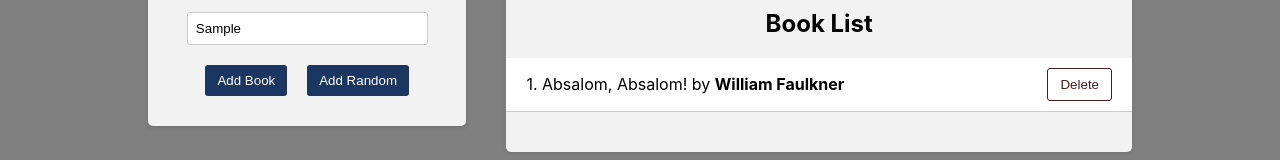
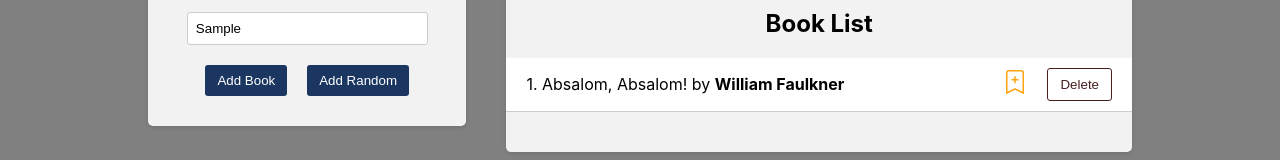
Before and after one commit to shurikandrew/React_BookLibrary_App, a React (Create React App) app in the folder frontend/: page / in a window 1280 px wide. Both pictures are taken after typing "Sample", "Sample" into the empty fields and a click on the button "Add Random". Shown: the part 302-462 px from the top of the page. Built offline with nearby package versions, Linux system fonts and the light colour scheme.

Commit message:
Icons, Mark/Unmark as favorite added

```diff
--- a/frontend/package.json
+++ b/frontend/package.json
@@ -9,6 +9,7 @@
     "@testing-library/user-event": "^13.5.0",
     "react": "^18.3.1",
     "react-dom": "^18.3.1",
+    "react-icons": "^5.2.1",
     "react-redux": "^8.1.2",
     "react-scripts": "5.0.1",
     "uuid": "^10.0.0",
--- a/frontend/src/App.js
+++ b/frontend/src/App.js
@@ -17,8 +17,6 @@ function App() {
           <BookList/>
         </div>
       </main>
-
-
     </div>
   );
 }
--- a/frontend/src/components/BookForm/BookForm.js
+++ b/frontend/src/components/BookForm/BookForm.js
@@ -16,7 +16,8 @@ const BookForm = (props) => {
 
         const book = {
             ...randomBook,
-            id: uuidv4()
+            id: uuidv4(),
+            isFavorite: false
         };
 
         dispatch(addBook(book));
@@ -29,7 +30,8 @@ const BookForm = (props) => {
             const book = {
                 title,
                 author,
-                id: uuidv4()
+                id: uuidv4(),
+                isFavorite: false
             };
 
             dispatch( addBook(book) );
--- a/frontend/src/components/BookList/BookList.js
+++ b/frontend/src/components/BookList/BookList.js
@@ -1,11 +1,16 @@
 import {useDispatch, useSelector} from "react-redux";
+import { BsBookmarkPlus, BsBookmarkStarFill } from 'react-icons/bs';
 import './BookList.css';
-import {deleteBook} from "../../redux/books/actionCreators";
+import {deleteBook, changeFavorite} from "../../redux/books/actionCreators";
 const BookList = () => {
     const books = useSelector(
         (state) => state.books
     );
     const dispatch = useDispatch();
+
+    const handleChangeFavorite = (id) => {
+        dispatch(changeFavorite(id));
+    }
 
     return(
         <div className="app-block book-list">
@@ -21,6 +26,13 @@ const BookList = () => {
                                     {++i}. {book.title} by <strong>{book.author}</strong>
                                 </div>
                                 <div className="book-actions" >
+                                    <span onClick={() => handleChangeFavorite(book.id)}>
+                                        {
+                                            book.isFavorite ?
+                                                <BsBookmarkStarFill className='star-icon' /> :
+                                                <BsBookmarkPlus className='star-icon' />
+                                        }
+                                    </span>
                                     <button
                                         onClick={() => {dispatch(deleteBook(book.id))}}
                                     >Delete</button>
--- a/frontend/src/redux/books/actionCreators.js
+++ b/frontend/src/redux/books/actionCreators.js
@@ -11,5 +11,12 @@ export const deleteBook = (bookId) => {
     return {
         type: action.DELETE_BOOK,
         payload: bookId
-    }
+    };
 }
+
+export const changeFavorite = (bookId) => {
+    return {
+        type: action.CHANGE_FAVORITE,
+        payload: bookId
+    };
+}
--- a/frontend/src/redux/books/actionTypes.js
+++ b/frontend/src/redux/books/actionTypes.js
@@ -1,2 +1,3 @@
 export const ADD_BOOK = "ADD_BOOK";
 export const DELETE_BOOK = "DELETE_BOOK";
+export const CHANGE_FAVORITE = "CHANGE_FAVORITE";
--- a/frontend/src/redux/books/reducer.js
+++ b/frontend/src/redux/books/reducer.js
@@ -8,6 +8,12 @@ const booksReducer = (state = initialState, action) => {
             return [...state, action.payload];
         case a.DELETE_BOOK:
             return state.filter(book => book.id !== action.payload);
+        case a.CHANGE_FAVORITE:
+            return state.map(book =>
+                book.id === action.payload ?
+                    { ...book, isFavorite: !book.isFavorite } :
+                    book
+            );
         default:
             return state;
     }
--- /dev/null
+++ b/package.json
@@ -0,0 +1,5 @@
+{
+  "dependencies": {
+    "react-icons": "^5.2.1"
+  }
+}
```
Also changed, not shown: 2 other files (tests, documents, lock files or other folders).
